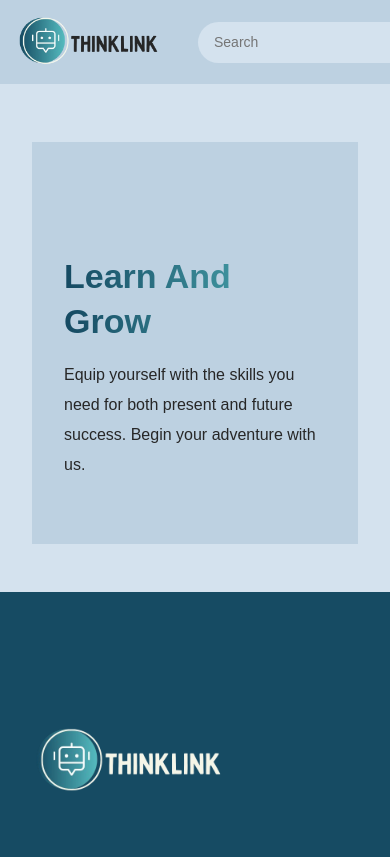
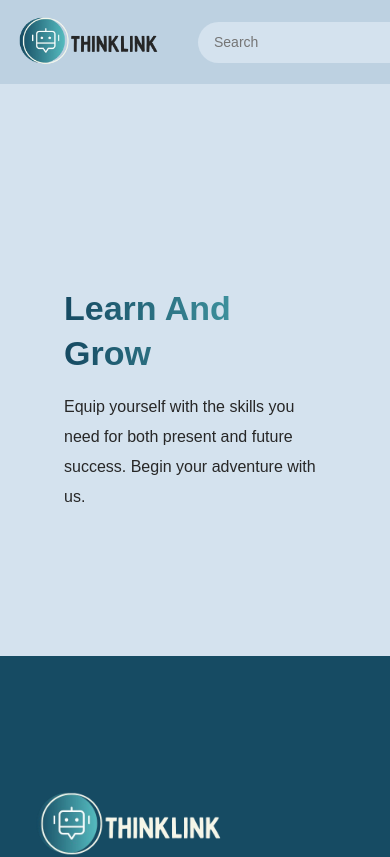
Before and after one commit to Yasmine-Zahreddine/ThinkLink, a React (Vite) app in the folder frontend/: page / in a window 390 px wide. Shown: the top 857 px of the page. Built offline with nearby package versions, Linux system fonts and the light colour scheme.

Commit message:
edits for the header

```diff
--- a/frontend/src/components/card/card.css
+++ b/frontend/src/components/card/card.css
@@ -2,7 +2,7 @@
     display: flex;
     flex-direction: row;
     width: 600px;
-    background: var(--navbar-color);
+    background: var(--color-bg);
     margin-top: 10px;
 }
 
--- a/frontend/src/containers/Header/header.css
+++ b/frontend/src/containers/Header/header.css
@@ -1,4 +1,24 @@
 .header{
     width: 100vw;
     padding: 3rem 2rem;
+    margin: 2rem 0rem;
+    background-image: url("../../assets/study_bg.jpg");
+    background-repeat: no-repeat;
+    background-size: 90%;
+    background-position: center;
 }
+
+.header-card{
+    margin-left: 4rem;
+}
+
+@media screen and (max-width: 860px){
+    .header{
+        flex-direction: column;
+        width: 100%;
+        background-image: none;
+    }
+    .header-card{
+        margin: 0rem 0;
+    }
+}
--- a/frontend/src/index.css
+++ b/frontend/src/index.css
@@ -5,8 +5,6 @@
     --gradient-bar: linear-gradient(103.22deg, #9B30FF -13.86%, #DA70D6 99.55%);
 
     --color-bg: #d4e2ee;
-    /* --color-footer: ; */
-    /* --color-blog: ; */
     --color-text: #272727;
     --color-dark-blue : #164b63;
     --color-light-blue: #56bcc0;
```
Also changed, not shown: frontend/src/assets/study_bg.jpg (added).
